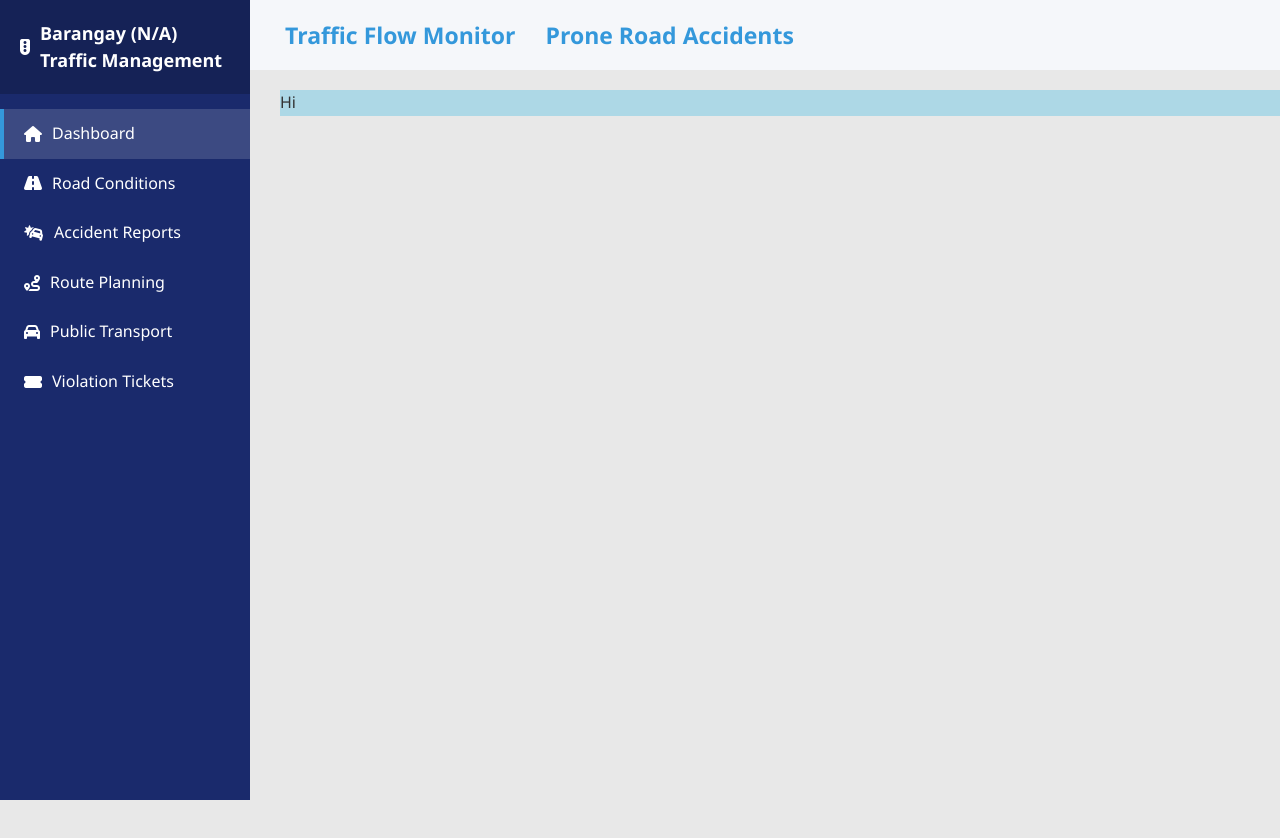
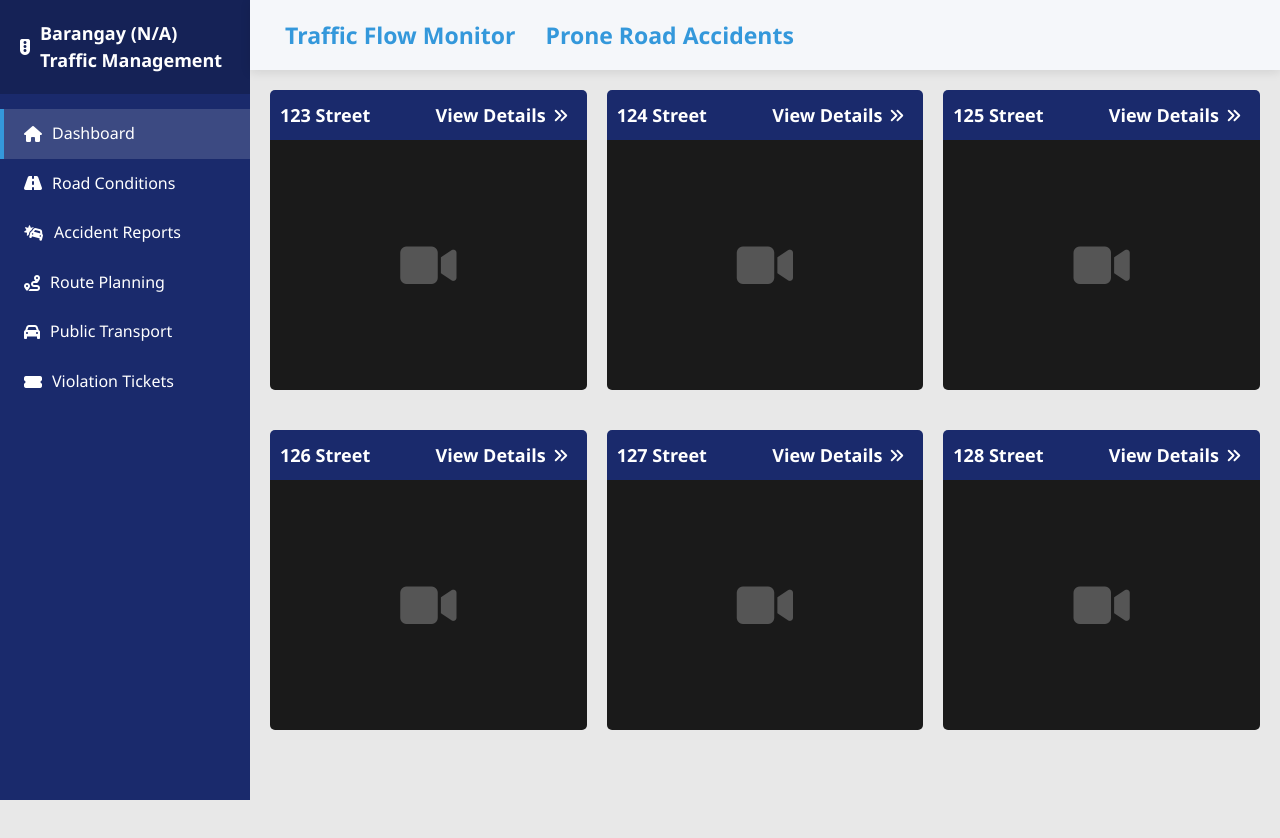
Before and after one commit to bartikalz01-tech/LGU4_TRAFFIC_TRANSPORT, a React (Vite) app in the folder frontend/: page / in a window 1280 px wide. Shown: the top 838 px of the page. Built offline with nearby package versions, Linux system fonts and the light colour scheme.

Commit message:
Add the cctv videos

```diff
--- a/frontend/src/index.css
+++ b/frontend/src/index.css
@@ -9,7 +9,7 @@ body {
   background-color: #E8E8E8;
   color: #333;
   line-height: 1.6;
-  height: 3000px;
+  height: 750px;
 }
 
 :root {
--- a/frontend/src/page/road_updates/RoadUpdateHeader.css
+++ b/frontend/src/page/road_updates/RoadUpdateHeader.css
@@ -6,6 +6,7 @@
   left: var(--sidebar-w);
   right: 0;
   display: flex;
+  box-shadow: 0 2px 10px rgba(0, 0, 0, 0.1);
 }
 
 .road-ud-title-container {
--- a/frontend/src/page/road_updates/RoadUpdates.css
+++ b/frontend/src/page/road_updates/RoadUpdates.css
@@ -1,5 +1,63 @@
 .cctv-container {
-  margin-left: calc(var(--sidebar-w) + 30px);
+  margin-left: calc(var(--sidebar-w) + 20px);
   margin-top: calc(var(--header-h) + 20px);
-  background-color: lightblue;
+  margin-right: 20px;
+  display: grid;
+  grid-template-columns: 1fr 1fr 1fr;
+  column-gap: 20px;
+  row-gap: 40px;
 }
+
+.cctv-feed {
+  width: 100%;
+  height: 100%;
+
+  border-radius: 5px;
+}
+
+.cctv-info {
+  display: flex;
+  justify-content: space-between;
+  align-items: center;
+  background-color: var(--primary-color);
+  height: 50px;
+  padding: 10px 10px;
+  border-top-left-radius: 5px;
+  border-top-right-radius: 5px;
+}
+
+.details-right-arrow {
+  display: flex;
+  align-items: center;
+  padding: 5px 5px;
+}
+
+.cctv-info p {
+  font-weight: bold;
+  font-size: 18px;
+  color: white;
+  margin-right: -5px;
+}
+
+/* Right arrow icon styling: make the SVG appear white */
+.icon-right {
+  width: 23px;
+  height: 23px;
+  margin-left: 8px;
+  filter: invert(1) brightness(2);
+}
+
+.cctv-video {
+  background-color: rgb(26, 26, 26);
+  height: 250px;
+  border-bottom-left-radius: 5px;
+  border-bottom-right-radius: 5px;
+  display: flex;
+  justify-content: center;
+  align-items: center;
+}
+
+.cctv-video i {
+  color: #555555;
+  font-size: 50px;
+}
--- a/frontend/src/page/road_updates/RoadUpdates.jsx
+++ b/frontend/src/page/road_updates/RoadUpdates.jsx
@@ -1,7 +1,7 @@
-import { Sidebar } from "../sidebar/Sidebar";
+import { RoadUpdatesHeader } from "./RoadUpdatesHeader";
+import rightArrowIcon from '../../assets/arrows_right_line.svg';
 import './RoadUpdates.css';
 import '../../index.css';
-import { RoadUpdatesHeader } from "./RoadUpdatesHeader";
 
 export function RoadUpdates() {
 
@@ -10,8 +10,89 @@ export function RoadUpdates() {
       <RoadUpdatesHeader />
 
       <section className="cctv-container">
-        <div className="cctv-feed">Hi</div>
+        <div className="cctv-feed">
+          <div className='cctv-info'>
+            <p>123 Street</p>
+            <div className="details-right-arrow">
+              <p>View Details</p>
+              <img src={rightArrowIcon} alt="Right arrow" className="icon-right" />
+            </div>
+          </div>
 
+          <div className="cctv-video">
+            <i class="fas fa-video"></i>
+          </div>
+        </div>
+
+        <div className="cctv-feed">
+          <div className='cctv-info'>
+            <p>124 Street</p>
+            <div className="details-right-arrow">
+              <p>View Details</p>
+              <img src={rightArrowIcon} alt="Right arrow" className="icon-right" />
+            </div>
+          </div>
+
+          <div className="cctv-video">
+            <i class="fas fa-video"></i>
+          </div>
+        </div>
+
+        <div className="cctv-feed">
+          <div className='cctv-info'>
+            <p>125 Street</p>
+            <div className="details-right-arrow">
+              <p>View Details</p>
+              <img src={rightArrowIcon} alt="Right arrow" className="icon-right" />
+            </div>
+          </div>
+
+          <div className="cctv-video">
+            <i class="fas fa-video"></i>
+          </div>
+        </div>
+
+        <div className="cctv-feed">
+          <div className='cctv-info'>
+            <p>126 Street</p>
+            <div className="details-right-arrow">
+              <p>View Details</p>
+              <img src={rightArrowIcon} alt="Right arrow" className="icon-right" />
+            </div>
+          </div>
+
+          <div className="cctv-video">
+            <i class="fas fa-video"></i>
+          </div>
+        </div>
+
+        <div className="cctv-feed">
+          <div className='cctv-info'>
+            <p>127 Street</p>
+            <div className="details-right-arrow">
+              <p>View Details</p>
+              <img src={rightArrowIcon} alt="Right arrow" className="icon-right" />
+            </div>
+          </div>
+
+          <div className="cctv-video">
+            <i class="fas fa-video"></i>
+          </div>
+        </div>
+
+        <div className="cctv-feed">
+          <div className='cctv-info'>
+            <p>128 Street</p>
+            <div className="details-right-arrow">
+              <p>View Details</p>
+              <img src={rightArrowIcon} alt="Right arrow" className="icon-right" />
+            </div>
+          </div>
+
+          <div className="cctv-video">
+            <i class="fas fa-video"></i>
+          </div>
+        </div>
       </section>
     </>
   );
```
Also changed, not shown: frontend/src/assets/arrows_right_line.svg (added).
